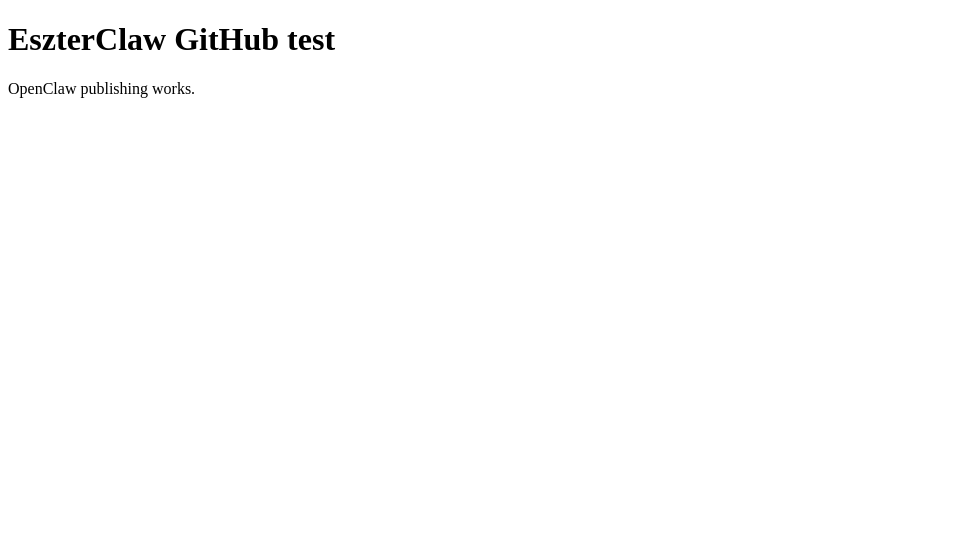
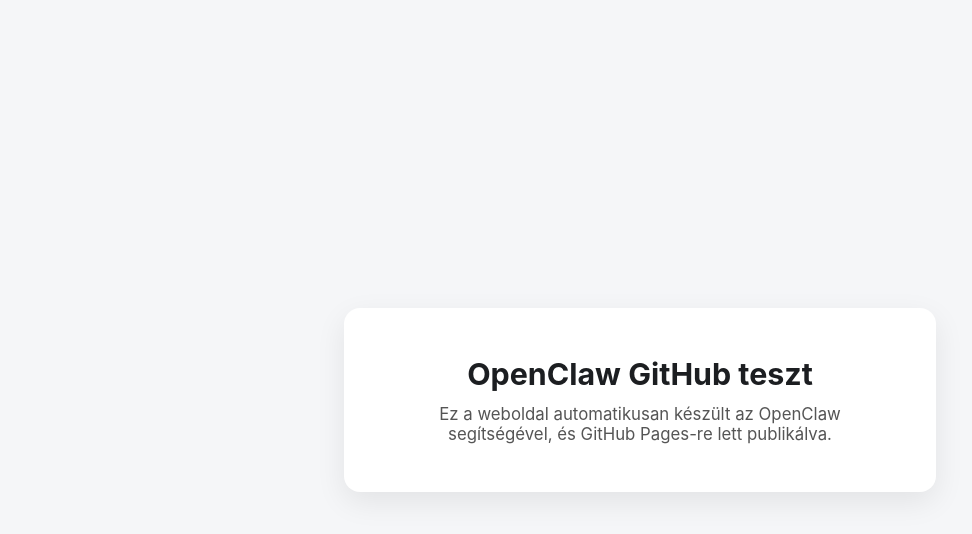
Before and after one commit to eszterclaw-dot/teszt, a plain HTML site: page index.html in a window 1280 px wide. Shown: the whole page, without its empty margins (0-972 px from the left). Drawn offline with Linux system fonts and the light colour scheme.

Commit message:
OpenClaw GitHub teszt: egyszerű teszt weboldal

```diff
--- a/index.html
+++ b/index.html
@@ -1,11 +1,42 @@
 <!doctype html>
-<html>
+<html lang="hu">
 <head>
   <meta charset="utf-8">
-  <title>EszterClaw Test</title>
+  <meta name="viewport" content="width=device-width, initial-scale=1">
+  <title>OpenClaw GitHub teszt</title>
+  <style>
+    :root { color-scheme: light dark; }
+    body {
+      font-family: -apple-system, BlinkMacSystemFont, "Segoe UI", Roboto, Helvetica, Arial, sans-serif;
+      margin: 0;
+      min-height: 100vh;
+      display: flex;
+      align-items: center;
+      justify-content: center;
+      background: #f5f6f8;
+      color: #1c1e21;
+    }
+    .card {
+      background: #ffffff;
+      border-radius: 16px;
+      padding: 48px 56px;
+      box-shadow: 0 10px 30px rgba(0,0,0,0.08);
+      text-align: center;
+      max-width: 480px;
+    }
+    h1 { font-size: 1.9rem; margin: 0 0 12px; }
+    p { font-size: 1.05rem; color: #555; margin: 0; }
+    @media (prefers-color-scheme: dark) {
+      body { background: #1c1e21; }
+      .card { background: #282a2d; color: #f5f6f8; }
+      p { color: #bbb; }
+    }
+  </style>
 </head>
 <body>
-  <h1>EszterClaw GitHub test</h1>
-  <p>OpenClaw publishing works.</p>
+  <main class="card">
+    <h1>OpenClaw GitHub teszt</h1>
+    <p>Ez a weboldal automatikusan készült az OpenClaw segítségével, és GitHub Pages-re lett publikálva.</p>
+  </main>
 </body>
 </html>
```
